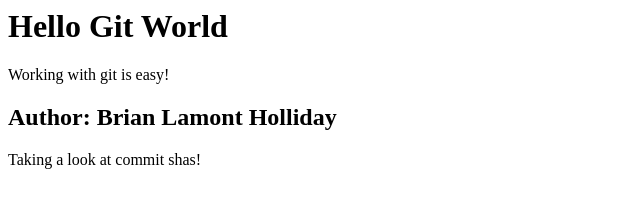
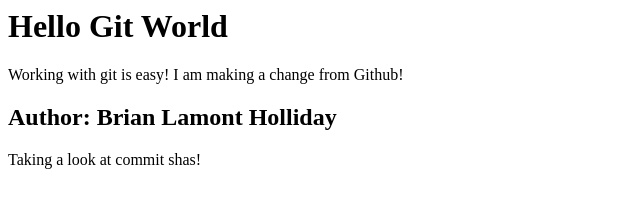
Before and after one commit to blh119/GitGitHubMasterclass, a plain HTML site: page index.html in a window 1280 px wide. Shown: the whole page, without its empty margins (0-640 px from the left). Drawn offline with Linux system fonts and the light colour scheme.

Commit message:
Update index.html

```diff
--- a/index.html
+++ b/index.html
@@ -1,7 +1,7 @@
 <h1>Hello Git World</h1>
 
 <div>
-	<p>Working with git is easy!</p>
+	<p>Working with git is easy! I am making a change from Github!</p>
 </div>
 
 <h2> Author: Brian Lamont Holliday</h2>
```
